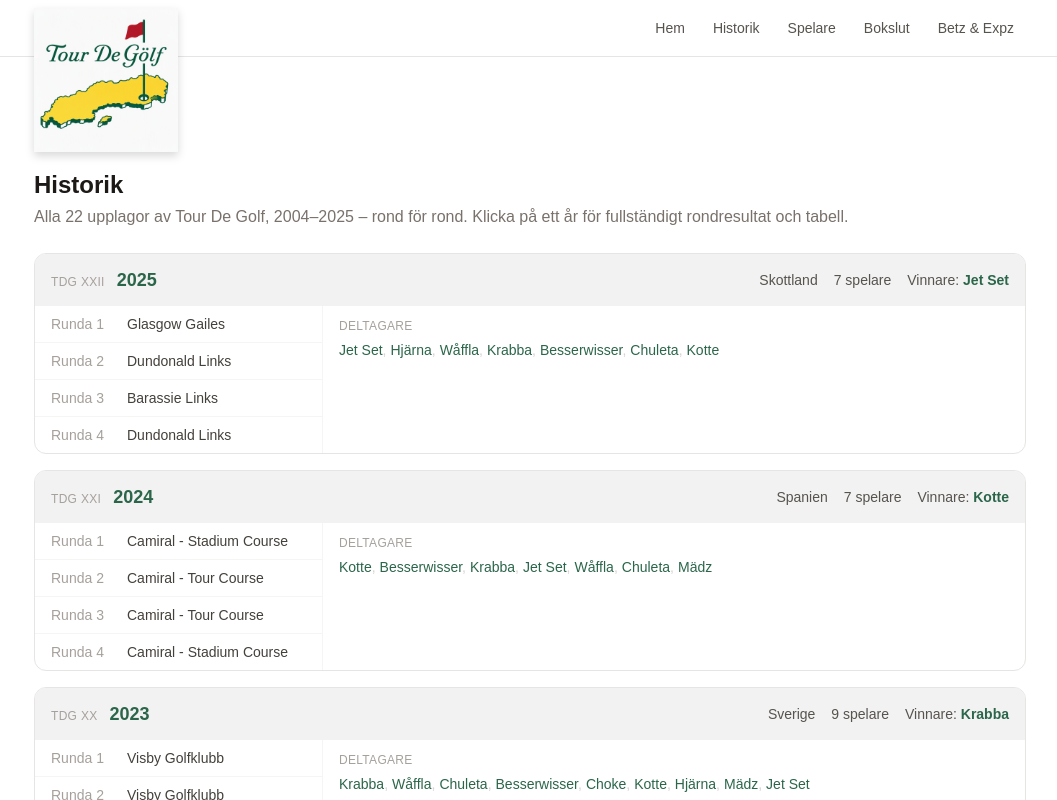
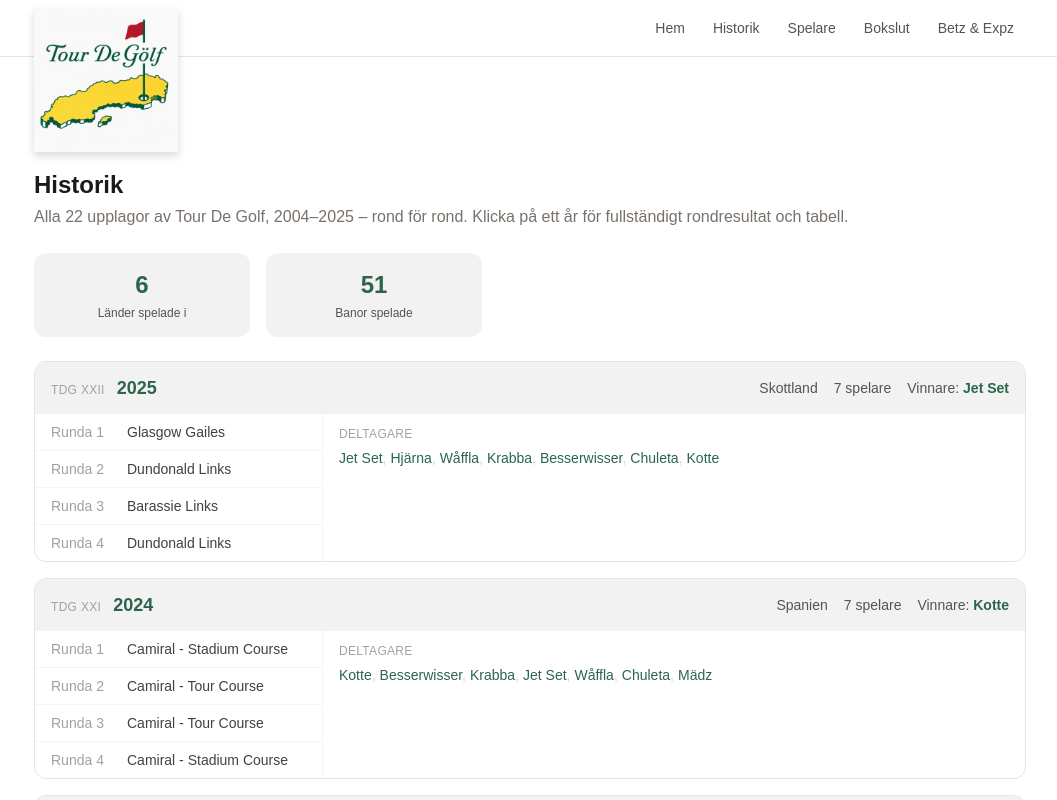
Before and after one commit to Dejan7704/tdg-app, a Next.js app: page /historik in a window 1280 px wide. Shown: the top 800 px of the page, without its empty margins (110-1167 px from the left). Built offline with nearby package versions, Linux system fonts and the light colour scheme.

Commit message:
Historik: sammanfattning ovanför listan (antal länder och banor spelade)

```diff
--- a/src/app/historik/page.tsx
+++ b/src/app/historik/page.tsx
@@ -3,6 +3,13 @@ import { editions, getWinner, getMainSection, getPlayerByNickname } from "@/lib/
 
 export default function HistorikPage() {
   const sorted = [...editions].sort((a, b) => b.year - a.year);
+
+  const uniqueCountries = new Set(editions.map((e) => e.country).filter(Boolean)).size;
+  const uniqueCourses = new Set(
+    editions.flatMap((e) => Object.values(e.sections).flatMap((s) => s?.courses ?? []))
+      .map((c) => c.trim())
+      .filter(Boolean)
+  ).size;
 
   return (
     <div className="flex flex-col gap-6">
@@ -12,6 +19,11 @@ export default function HistorikPage() {
           Alla {editions.length} upplagor av Tour De Golf, 2004–2025 – rond för rond. Klicka
           på ett år för fullständigt rondresultat och tabell.
         </p>
+      </div>
+
+      <div className="grid grid-cols-2 gap-4 sm:max-w-md">
+        <Stat label="Länder spelade i" value={uniqueCountries} />
+        <Stat label="Banor spelade" value={uniqueCourses} />
       </div>
 
       <div className="flex flex-col gap-4">
@@ -110,3 +122,12 @@ export default function HistorikPage() {
     </div>
   );
 }
+
+function Stat({ label, value }: { label: string; value: number }) {
+  return (
+    <div className="rounded-xl bg-tdg-gray-light p-4 text-center">
+      <div className="text-2xl font-bold text-tdg-green">{value}</div>
+      <div className="mt-1 text-xs text-stone-600">{label}</div>
+    </div>
+  );
+}
```
